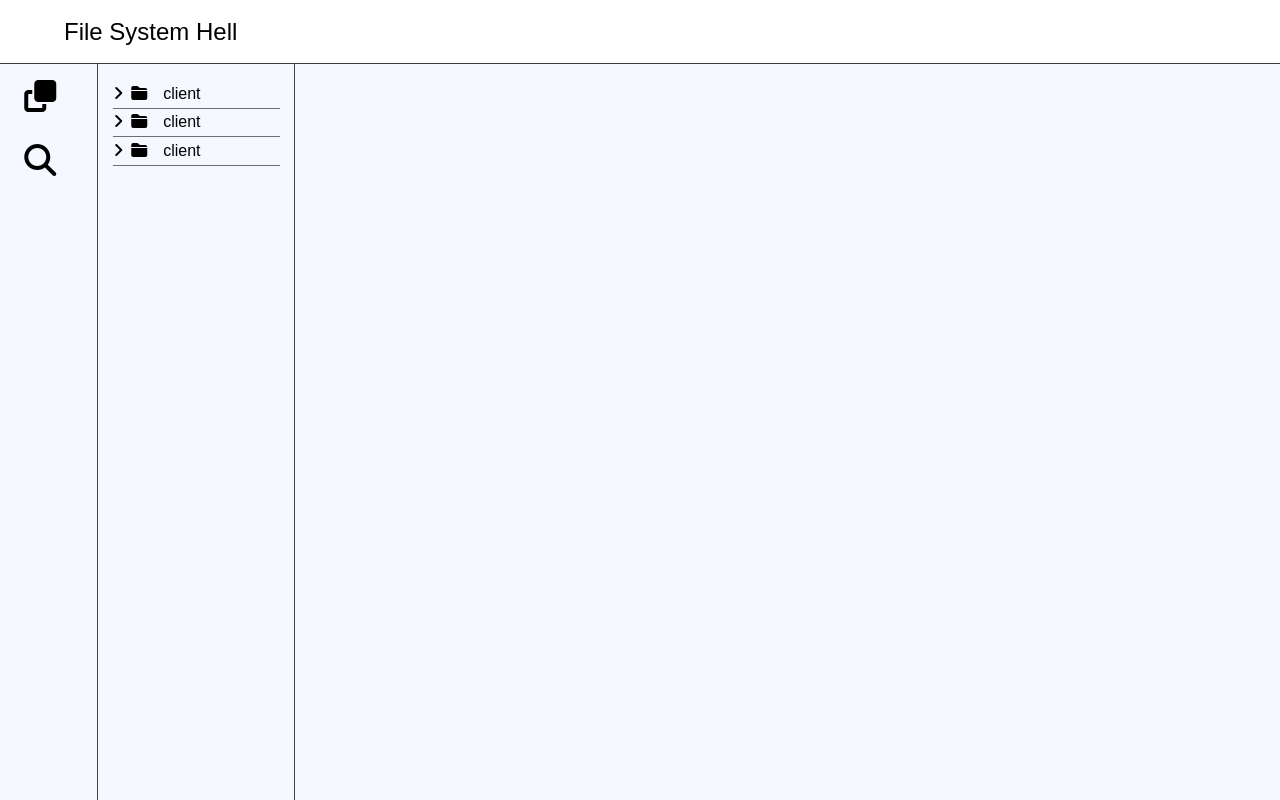
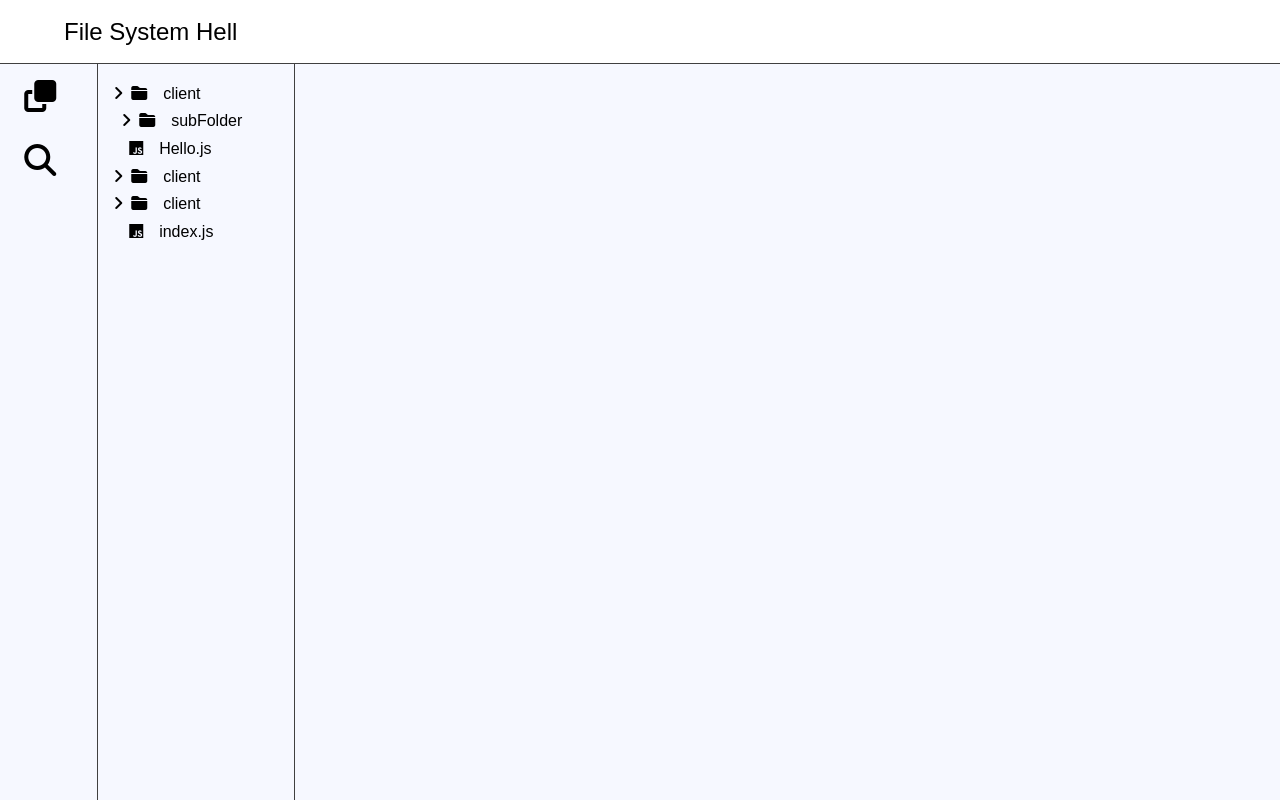
Before and after one commit to CodingJay90/File-system-Hell, a website built with webpack: page client/src/template.html in a window 1280 px wide. Built offline with nearby package versions, Linux system fonts and the light colour scheme.

Commit message:
fixes on layout for subfolder and files

```diff
--- a/client/src/styles/styles.scss
+++ b/client/src/styles/styles.scss
@@ -74,19 +74,35 @@ body {
       margin: auto;
     }
 
-    &-folder {
-      display: flex;
-      justify-content: flex-start;
-      align-items: center;
-      border-bottom: 1px solid $dark-grey;
-      padding: 0.3rem 0;
-      cursor: pointer;
+    &-folder,
+    &-file {
+      // border-bottom: 1px solid $dark-grey;
+      &-group {
+        display: flex;
+        justify-content: flex-start;
+        align-items: center;
+        padding: 0.3rem 0;
+        cursor: pointer;
+      }
       &-arrow {
         margin-right: 0.5rem;
       }
+      // 22603624898
       &-icon {
         margin-right: 1rem;
       }
     }
   }
 }
+
+// Levels
+.level-0 {
+  margin-left: 0.5rem;
+}
+.level-1 {
+  margin-left: 1rem;
+}
+.level-2 {
+  margin-left: 1.5rem;
+}
+//call this 012787000.
--- a/client/src/template.html
+++ b/client/src/template.html
@@ -36,6 +36,7 @@
                     <div class="explorer__content-wrapper">
                         <div class="explorer__content-container">
                             <div class="explorer__content-folder">
+                                <div class="explorer__content-folder-group">
                                     <div class="explorer__content-folder-arrow"><i class="fa-solid fa-angle-right"></i>
                                     </div>
                                     <div class="explorer__content-folder-icon"><i class="fa-solid fa-folder-closed"></i>
@@ -43,18 +44,48 @@
                                     <div class="explorer__content-folder-name"><span>client</span></div>
                                 </div>
                                 <div class="explorer__content-folder">
+                                    <div class="explorer__content-folder-group level-0">
+                                        <div class="explorer__content-folder-arrow"><i
+                                                class="fa-solid fa-angle-right"></i>
+                                        </div>
+                                        <div class="explorer__content-folder-icon"><i
+                                                class="fa-solid fa-folder-closed"></i>
+                                        </div>
+                                        <div class="explorer__content-folder-name"><span>subFolder</span></div>
+                                    </div>
+                                </div>
+                                <div class="explorer__content-file level-0">
+                                    <div class="explorer__content-file-group">
+                                        <div class="explorer__content-folder-arrow"></div>
+                                        <div class="explorer__content-folder-icon"><i class="fa-brands fa-js"></i></div>
+                                        <div class="explorer__content-folder-name"><span>Hello.js</span></div>
+                                    </div>
+                                </div>
+                            </div>
+                            <div class="explorer__content-folder">
+                                <div class="explorer__content-folder-group">
                                     <div class="explorer__content-folder-arrow"><i class="fa-solid fa-angle-right"></i>
                                     </div>
                                     <div class="explorer__content-folder-icon"><i class="fa-solid fa-folder-closed"></i>
                                     </div>
                                     <div class="explorer__content-folder-name"><span>client</span></div>
                                 </div>
+                            </div>
                             <div class="explorer__content-folder">
+                                <div class="explorer__content-folder-group">
                                     <div class="explorer__content-folder-arrow"><i class="fa-solid fa-angle-right"></i>
                                     </div>
                                     <div class="explorer__content-folder-icon"><i class="fa-solid fa-folder-closed"></i>
                                     </div>
                                     <div class="explorer__content-folder-name"><span>client</span></div>
+                                </div>
+                            </div>
+                            <div class="explorer__content-file level-0">
+                                <div class="explorer__content-file-group">
+                                    <div class="explorer__content-folder-arrow"></div>
+                                    <div class="explorer__content-folder-icon"><i class="fa-brands fa-js"></i></div>
+                                    <div class="explorer__content-folder-name"><span>index.js</span></div>
+                                </div>
                             </div>
                         </div>
                     </div>
```
Lines whose indentation alone changed are shown as unchanged.
